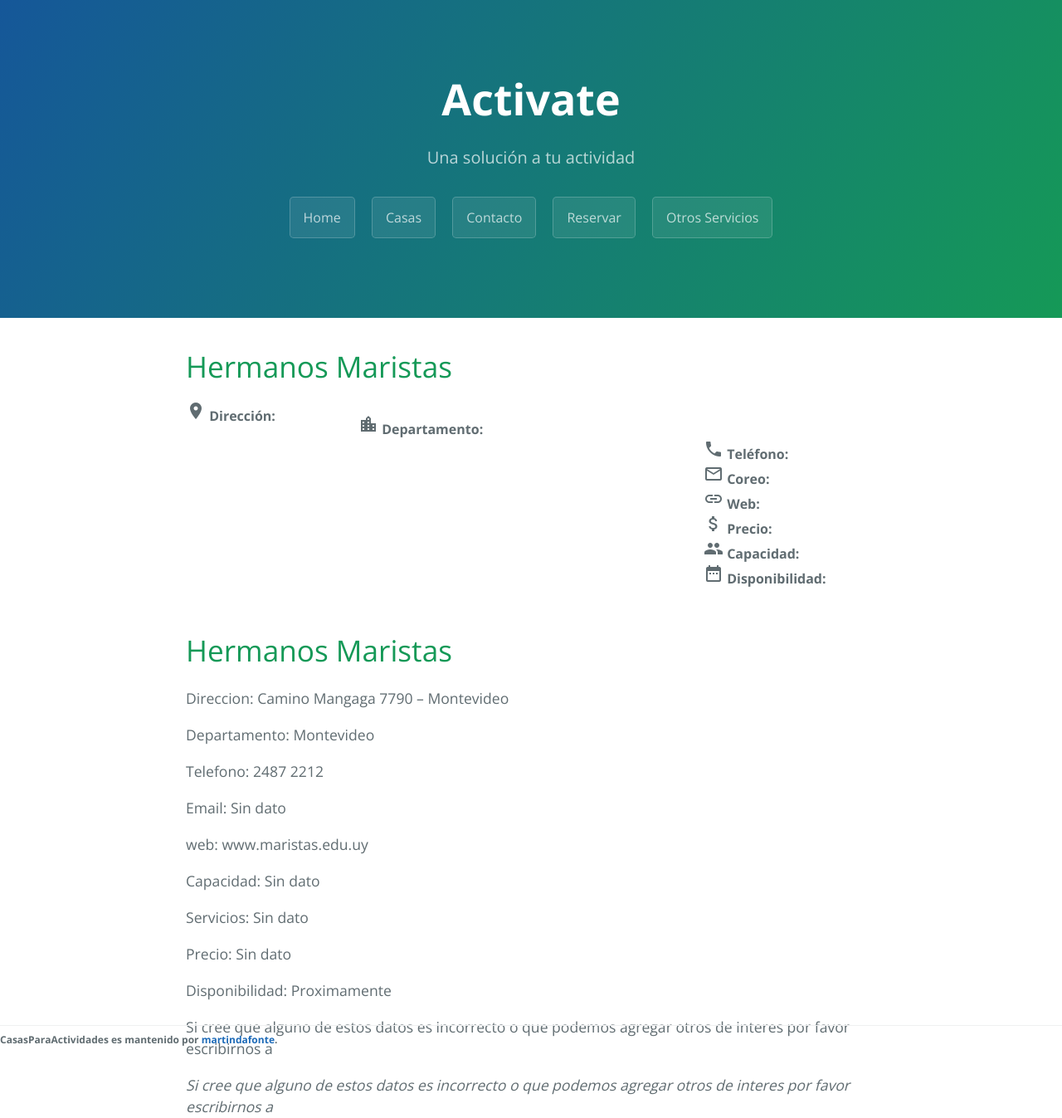
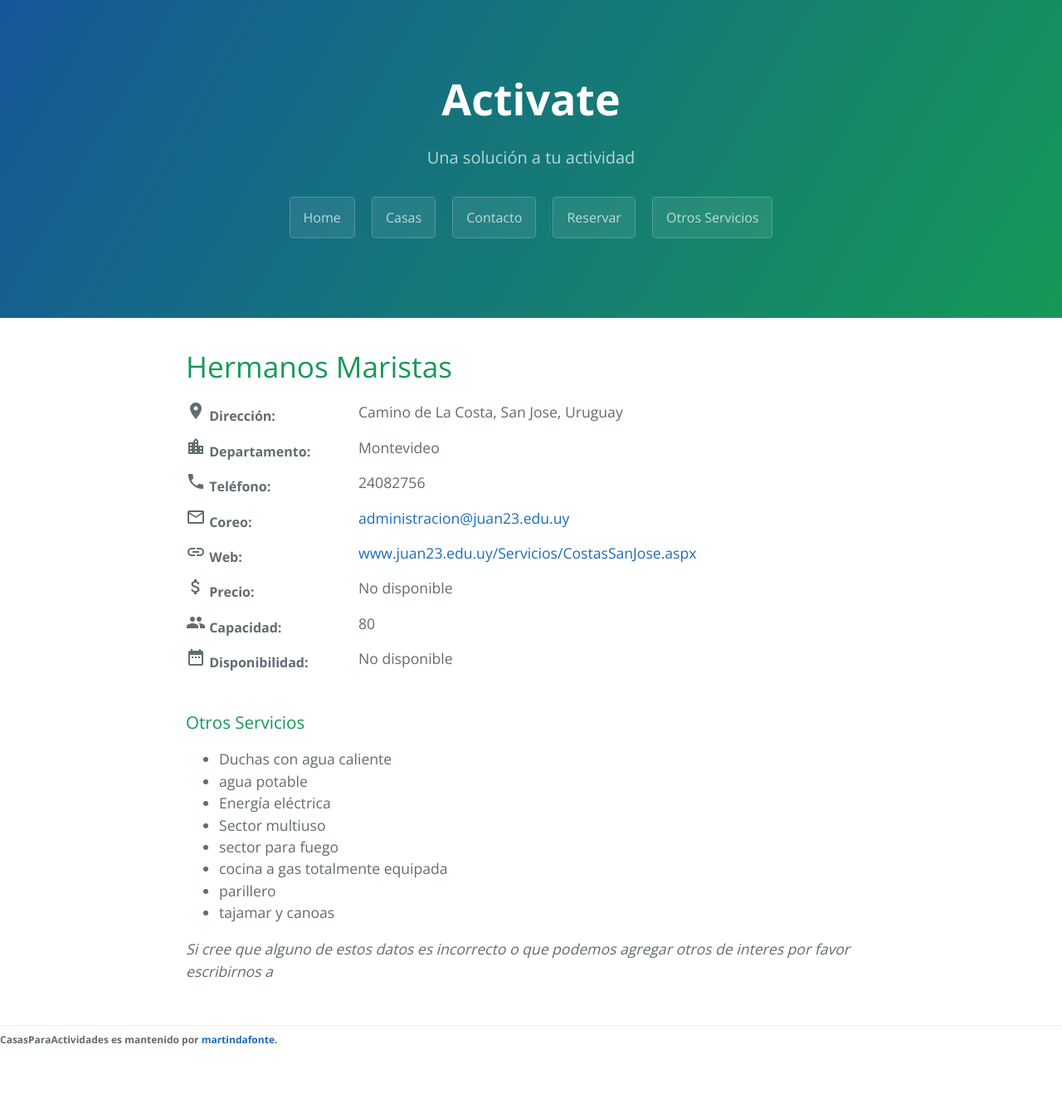
Before and after one commit to martindafonte/CasasDeRetiro, a Jekyll site: the page built from _casas/hermanos_maristas.md, in a window 1280 px wide. Shown: the whole page at 83% size. Built offline with Jekyll 4.4.1, drawn with Linux system fonts in a browser that asks for light colours; comment, search, counter and statistics services are not loaded; after the commit the page ends 1283 px from its top, so only the background shows below that.

Commit message:
Update hermanos_maristas.md

```diff
--- a/_casas/hermanos_maristas.md
+++ b/_casas/hermanos_maristas.md
@@ -1,20 +1,22 @@
 ---
 title: Hermanos Maristas
 category: Montevideo
+direccion: Camino de La Costa, San Jose, Uruguay
+departamento: Montevideo
+telefono: 24082756
+correo: administracion@juan23.edu.uy
+web: www.juan23.edu.uy/Servicios/CostasSanJose.aspx
+capacidad: 80
+precio: No disponible
+disponibilidad: No disponible
 ---
 
-<h1>Hermanos Maristas</h1>
-
-
-<p> Direccion: Camino Mangaga 7790 – Montevideo </p>
-<p>Departamento: Montevideo</p>
-<p>Telefono: 2487 2212 </p>
-<p>Email: Sin dato </p>
-<p>web: 	www.maristas.edu.uy</p>
-<p>Capacidad: Sin dato</p>
-<p>Servicios: Sin dato</p>
-<p>Precio: Sin dato</p>
-<p>Disponibilidad: Proximamente </p>
-
-
-<p>Si cree que alguno de estos datos es incorrecto o que podemos agregar otros de interes por favor escribirnos a </p>
+### Otros Servicios
+* Duchas con agua caliente
+* agua potable
+* Energía eléctrica
+* Sector multiuso
+* sector para fuego
+* cocina a gas totalmente equipada
+* parillero
+* tajamar y canoas
```
